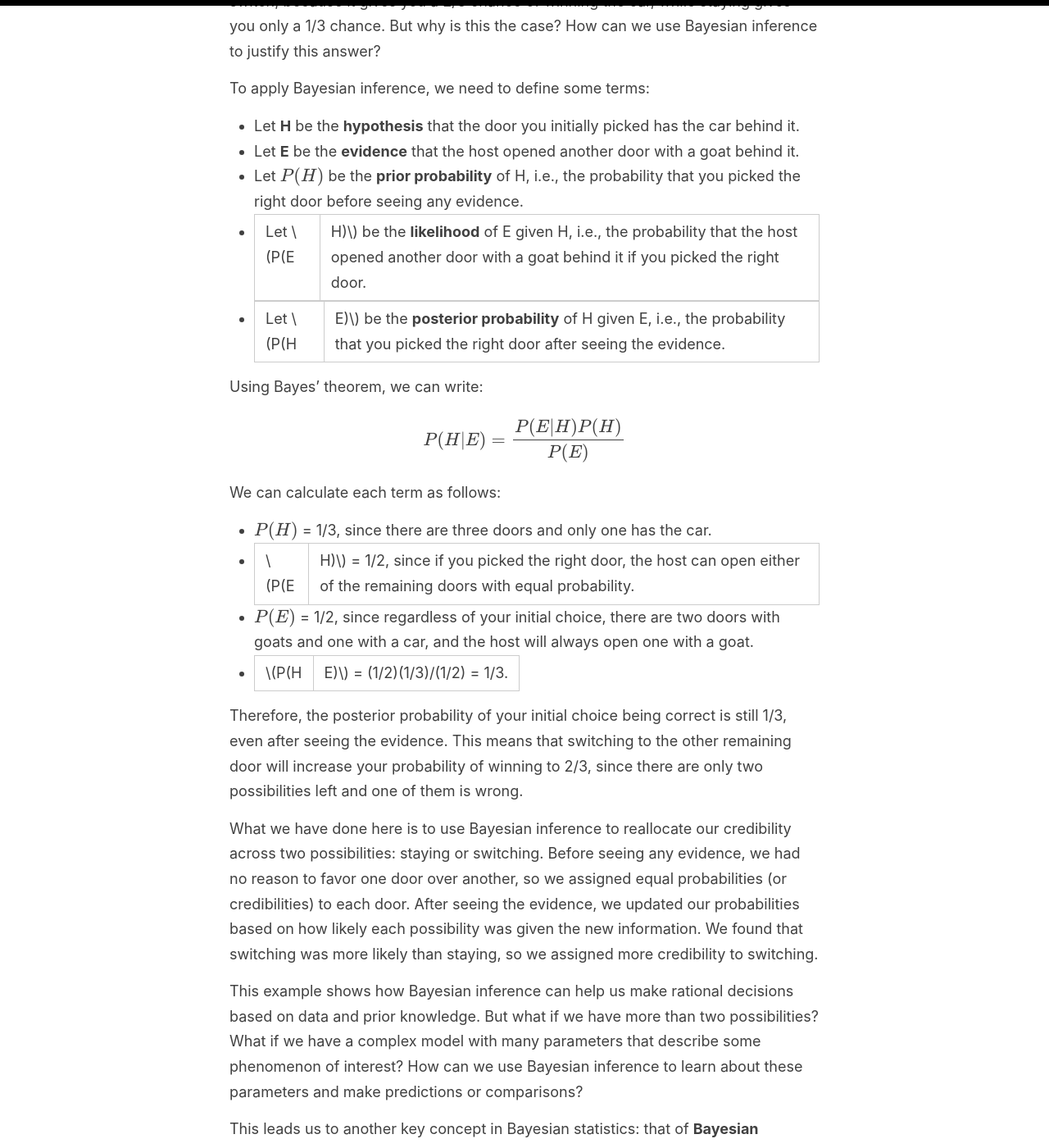
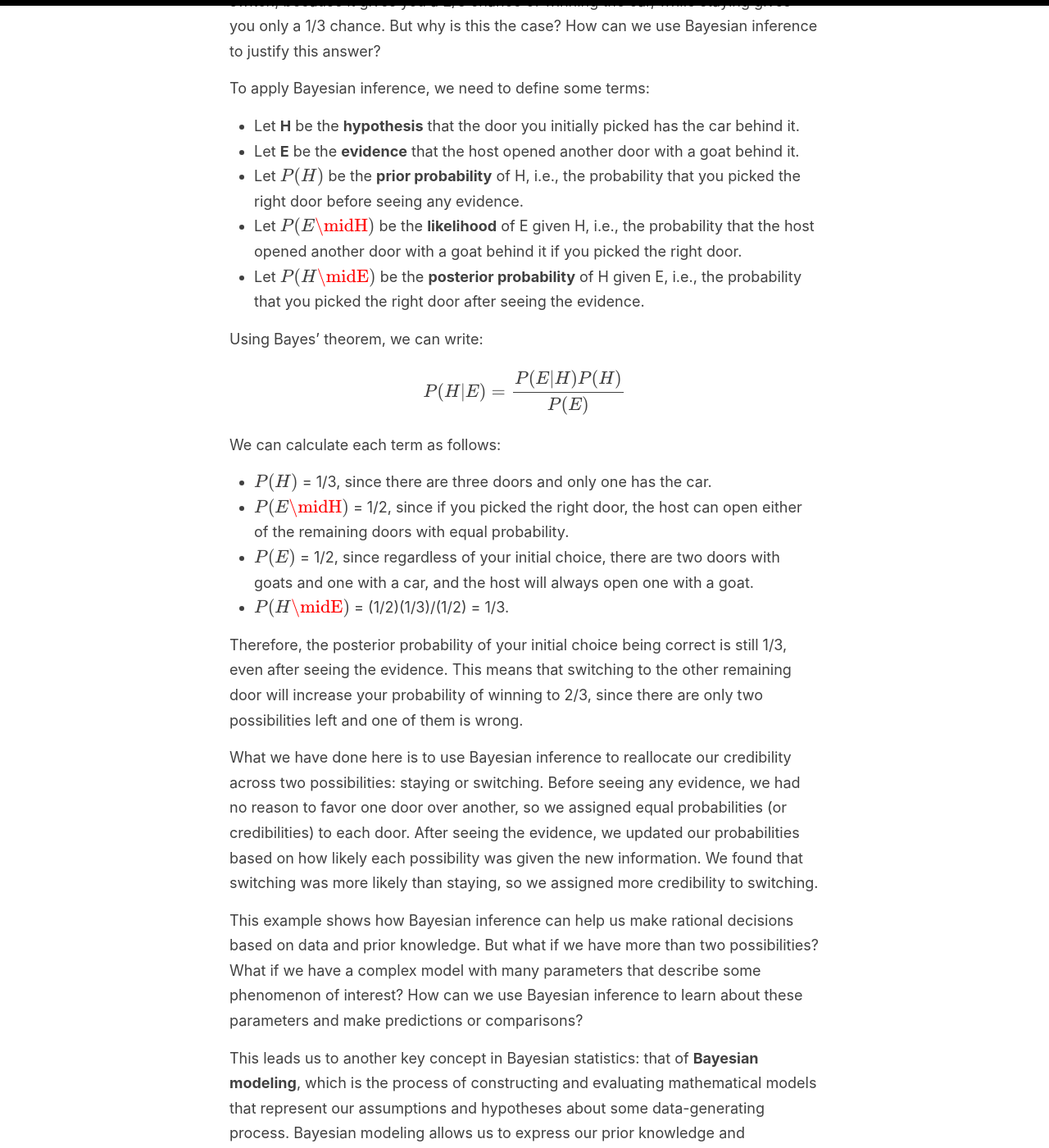
Before and after one commit to krz/krz.github.io, a Jekyll site: the page built from _posts/2023-07-06-intro-bayes.md, in a window 1280 px wide and 1400 px high, scrolled down 951 px. Shown: the whole window at 82% size. Built offline with Jekyll 4.4.1, drawn with Linux system fonts in a browser that asks for light colours.

Commit message:
Update 2023-07-06-intro-bayes.md
more latex fixes

```diff
--- a/_posts/2023-07-06-intro-bayes.md
+++ b/_posts/2023-07-06-intro-bayes.md
@@ -26,8 +26,8 @@ To apply Bayesian inference, we need to define some terms:
 - Let __H__ be the __hypothesis__ that the door you initially picked has the car behind it.
 - Let __E__ be the __evidence__ that the host opened another door with a goat behind it.
 - Let \\(P(H)\\) be the __prior probability__ of H, i.e., the probability that you picked the right door before seeing any evidence.
-- Let \\(P(E|H)\\) be the __likelihood__ of E given H, i.e., the probability that the host opened another door with a goat behind it if you picked the right door.
-- Let \\(P(H|E)\\) be the __posterior probability__ of H given E, i.e., the probability that you picked the right door after seeing the evidence.
+- Let \\(P(E\midH)\\) be the __likelihood__ of E given H, i.e., the probability that the host opened another door with a goat behind it if you picked the right door.
+- Let \\(P(H\midE)\\) be the __posterior probability__ of H given E, i.e., the probability that you picked the right door after seeing the evidence.
 
 Using Bayes' theorem, we can write:
 
@@ -36,9 +36,9 @@ $$P(H|E) = \frac{P(E|H)P(H)}{P(E)}$$
 We can calculate each term as follows:
 
 - \\(P(H)\\) = 1/3, since there are three doors and only one has the car.
-- \\(P(E|H)\\) = 1/2, since if you picked the right door, the host can open either of the remaining doors with equal probability.
+- \\(P(E\midH)\\) = 1/2, since if you picked the right door, the host can open either of the remaining doors with equal probability.
 - \\(P(E)\\) = 1/2, since regardless of your initial choice, there are two doors with goats and one with a car, and the host will always open one with a goat.
-- \\(P(H|E)\\) = (1/2)(1/3)/(1/2) = 1/3.
+- \\(P(H\midE)\\) = (1/2)(1/3)/(1/2) = 1/3.
 
 Therefore, the posterior probability of your initial choice being correct is still 1/3, even after seeing the evidence.
 This means that switching to the other remaining door will increase your probability of winning to 2/3, since there are only two possibilities left and one of them is wrong.
```
